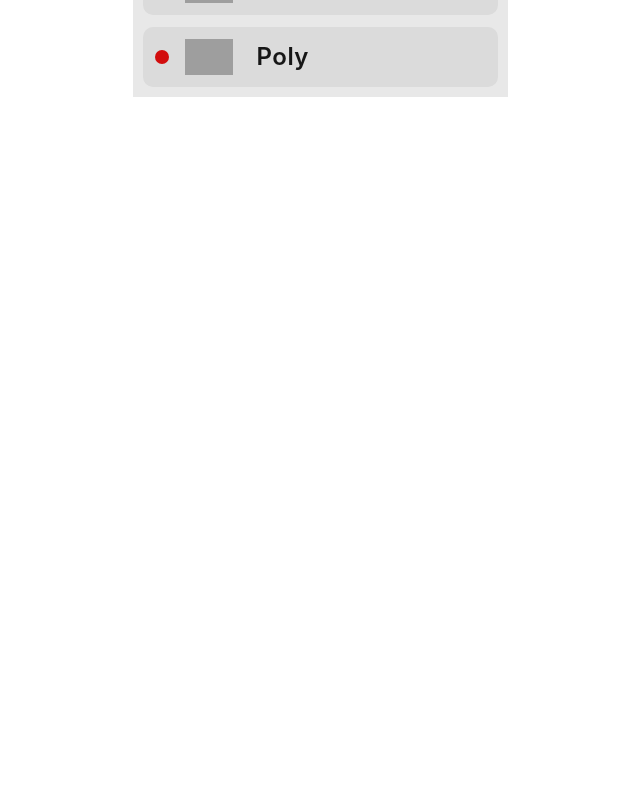
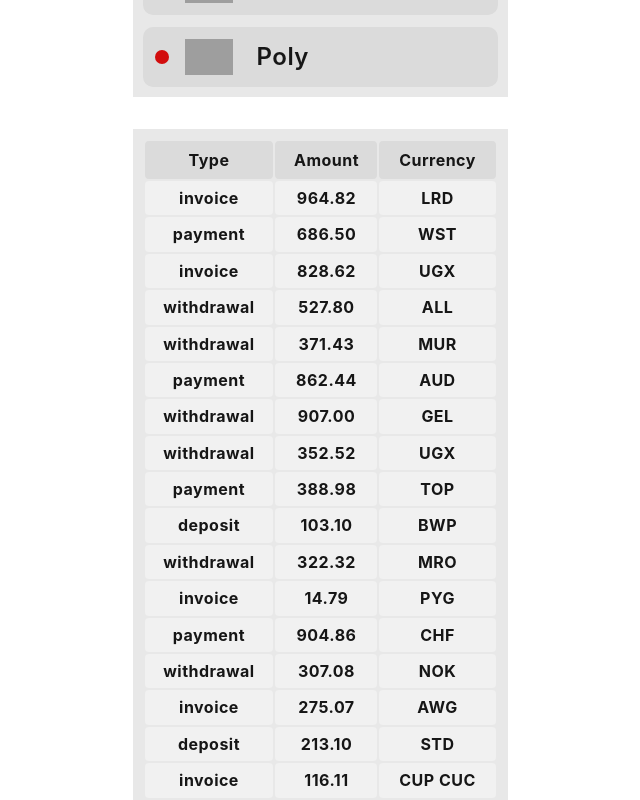
Before and after one commit to Kate-Panchenko/goit-react-hw-01-components, a React (Create React App) app: page / in a window 1280 px wide. Shown: the part 960-1760 px from the top of the page, without its empty margins (320-960 px from the left). Before the commit the page ends 1057 px from the top, so only its background shows below. Built offline with nearby package versions, Linux system fonts and the light colour scheme; grey boxes are pictures that could not be loaded.

Commit message:
4 task done

```diff
--- a/src/components/App.jsx
+++ b/src/components/App.jsx
@@ -1,14 +1,16 @@
 import { Profile } from "./Profile/Profile";
 import { Statistics } from "./Statistics/Statistics";
 import { FriendList } from "./FriendList/FriendList";
+import { TransactionHistory } from "./Transactions/TransactionHistory";
 
 import user from '../data/user.json';
 import data from '../data/data.json';
 import friends from '../data/friends.json';
-
+import transactions from '../data/transactions.json';
 
 import { GlobalStyle } from "./GlobalStyle";
 import { Layout } from "./Layout";
+
 
 
 export const App = () => {
@@ -29,6 +31,9 @@ export const App = () => {
       <FriendList
       friends={friends}
       />
+      <TransactionHistory
+        items={transactions}
+      />
     </Layout>
   );
 };
--- a/src/components/FriendList/FriendList.styled.js
+++ b/src/components/FriendList/FriendList.styled.js
@@ -6,6 +6,7 @@ export const List = styled.ul`
     gap: 12px;
     background-color: ${props => props.theme.bcg};
     padding: 10px;
+    margin-bottom: 32px;
 `
 export const Friend = styled.li`
     display: flex;
--- a/src/components/Layout.js
+++ b/src/components/Layout.js
@@ -10,6 +10,7 @@ export const theme = {
     bcg: "#E8E8E8",
     black: "#161616",
     grey: "#686868",
+    white: "#F1F1F1",
     accent: "#DBDBDB",
     font: "Inter",
 }
--- /dev/null
+++ b/src/components/Transactions/TransactionHistory.js
@@ -0,0 +1,38 @@
+import { theme } from 'components/Layout';
+import PropTypes from 'prop-types';
+import { ThemeProvider } from 'styled-components';
+import { Transactions, Head, Title, Data } from './TransactionHistory.styled';
+
+export const TransactionHistory = ({ items }) => {
+    return <ThemeProvider theme={theme}>
+        <Transactions>
+            <Head>
+                <tr>
+                    <Title>Type</Title>
+                    <Title>Amount</Title>
+                    <Title>Currency</Title>
+                </tr>
+            </Head>
+            {items.map(item => (
+                <tbody key={item.id}>
+                    <tr>
+                        <Data>{ item.type }</Data>
+                        <Data>{ item.amount }</Data>
+                        <Data>{ item.currency }</Data>
+                    </tr>
+                </tbody>
+            ))}
+        </Transactions>
+    </ThemeProvider>
+}
+
+TransactionHistory.propTypes = {
+    items: PropTypes.arrayOf(
+        PropTypes.shape({
+            id: PropTypes.string.isRequired,
+            type: PropTypes.string.isRequired,
+            amount: PropTypes.string.isRequired,
+            currency: PropTypes.string.isRequired,
+        })
+    ).isRequired,
+};
--- /dev/null
+++ b/src/components/Transactions/TransactionHistory.styled.js
@@ -0,0 +1,25 @@
+import styled from "styled-components";
+
+export const Transactions = styled.table`
+    background-color: ${props => props.theme.bcg};
+    width: 100%;
+    text-align: center;
+    margin-bottom: 32px;
+    padding: 10px;
+    color: ${props => props.theme.black};
+`
+export const Head = styled.thead`
+    background-color: ${props => props.theme.accent};
+    border-radius: 4px;
+`
+
+export const Title = styled.th`
+    padding: 10px;
+    border-radius: 4px;
+`
+
+export const Data = styled.th`
+    padding: 8px;
+    border-radius: 4px;
+    background-color: ${props => props.theme.white};
+`
```
